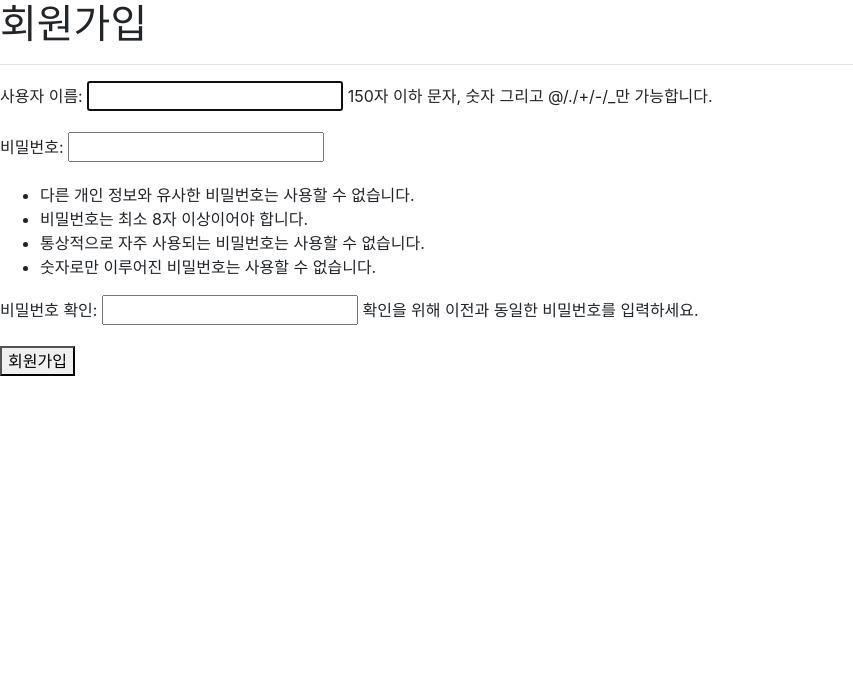
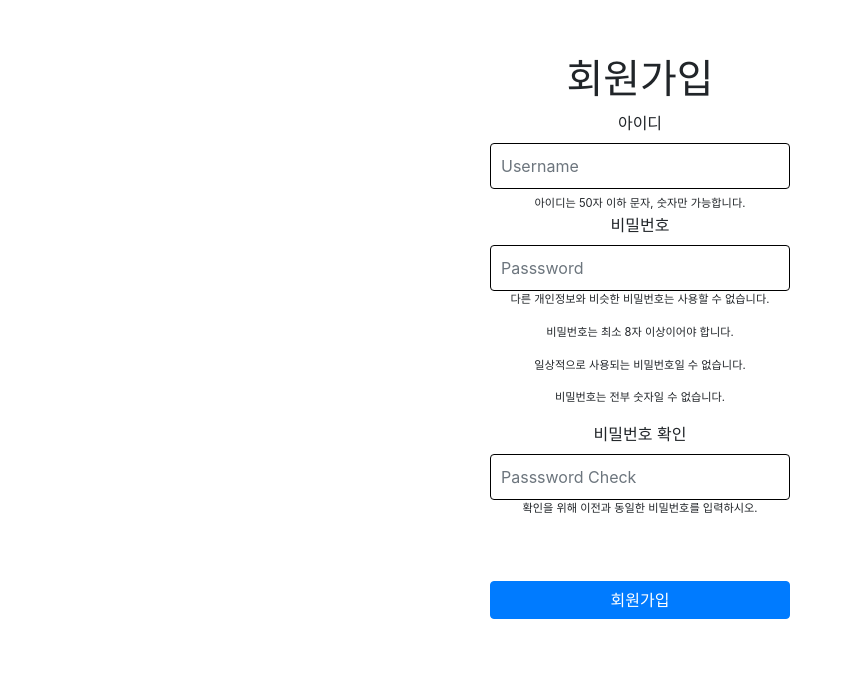
Before and after one commit to jaebee94/JoJoMovie, a Django app: page /accounts/signup/ in a window 1280 px wide. Shown: the part 56-729 px from the top of the page, without its empty margins (0-853 px from the left). Run offline with Django 3.2, Linux system fonts and the light colour scheme; some libraries are stand-ins or nearby versions.

Commit message:
accounts 회원가입, 로그인 스타일

```diff
--- a/accounts/forms.py
+++ b/accounts/forms.py
@@ -1,6 +1,9 @@
 from django.contrib.auth import get_user_model
 from django.contrib.auth.forms import UserCreationForm
+from django.contrib.auth.models import User
 
 class CustomUserCreationForm(UserCreationForm):
     class Meta(UserCreationForm.Meta):
-        model = get_user_model()
+        class Meta:
+            model = User
+            fields = ("username", "password1", "password2")
--- a/accounts/templates/accounts/signup.html
+++ b/accounts/templates/accounts/signup.html
@@ -1,10 +1,59 @@
 {% extends 'base.html' %}
 {% block content%}
-    <h1>회원가입</h1>
-    <hr>
-    <form action="" method="POST">
+<div class="text-center">
+    <form action="" method="POST" class="form-signup">
         {% csrf_token %}
-        {{ form.as_p }}
-        <button type="submit">회원가입</button>
-    </form>
+        <h1>회원가입</h1>
+        <label for="id_username">아이디</label>
+        <input class="form-control" type="text" name="username" maxlength="50" autofocus_required id="id_username" placeholder="Username">
+        <span class="helptext">아이디는 50자 이하 문자, 숫자만 가능합니다.</span>
+        <br>
+        <label for="id_password1">비밀번호</label>
+        <input class="form-control" type="password" name="password1" required id="id_password1" placeholder="Passsword">
+        <span class="helptext">
+            <p>다른 개인정보와 비슷한 비밀번호는 사용할 수 없습니다.</p>
+            <p>비밀번호는 최소 8자 이상이어야 합니다.</p>
+            <p>일상적으로 사용되는 비밀번호일 수 없습니다.</p>
+            <p>비밀번호는 전부 숫자일 수 없습니다.</p>
+        </span>
+        <label for="id_password2">비밀번호 확인</label>
+        <input class="form-control" type="password" name="password2" required id="id_password2" placeholder="Passsword Check">
+        <span class="helptext">
+            <p>확인을 위해 이전과 동일한 비밀번호를 입력하시오.</p>
+        </span>
+
+        <div class="marginbox">
+        </div>
+        <button class="btn btn-primary btn-block" type="submit">회원가입</button>
+        </form>
+    </div>
+    <style>
+        .text-center {
+            text-align: center;
+            display: flex;
+            align-items: center;
+            padding-top: 40px;
+            padding-bottom: 40px;
+        }
+        .form-signup {
+            width: 100%;
+            max-width: 330px;
+            padding: 15px;
+            margin: auto;
+        }
+        .form-control {
+            display: block;
+            box-sizing: border-box;
+            height: auto;
+            padding: 10px;
+            font-size: 16px;
+            border: 1px solid black;
+        }
+        .marginbox {
+            padding: 1.5rem;
+        }
+        .helptext {
+            font-size: 0.7rem;
+        }
+        </style>
 {% endblock %}
```
Also changed, not shown: accounts/templates/accounts/login.html (+37 -7 lines).
